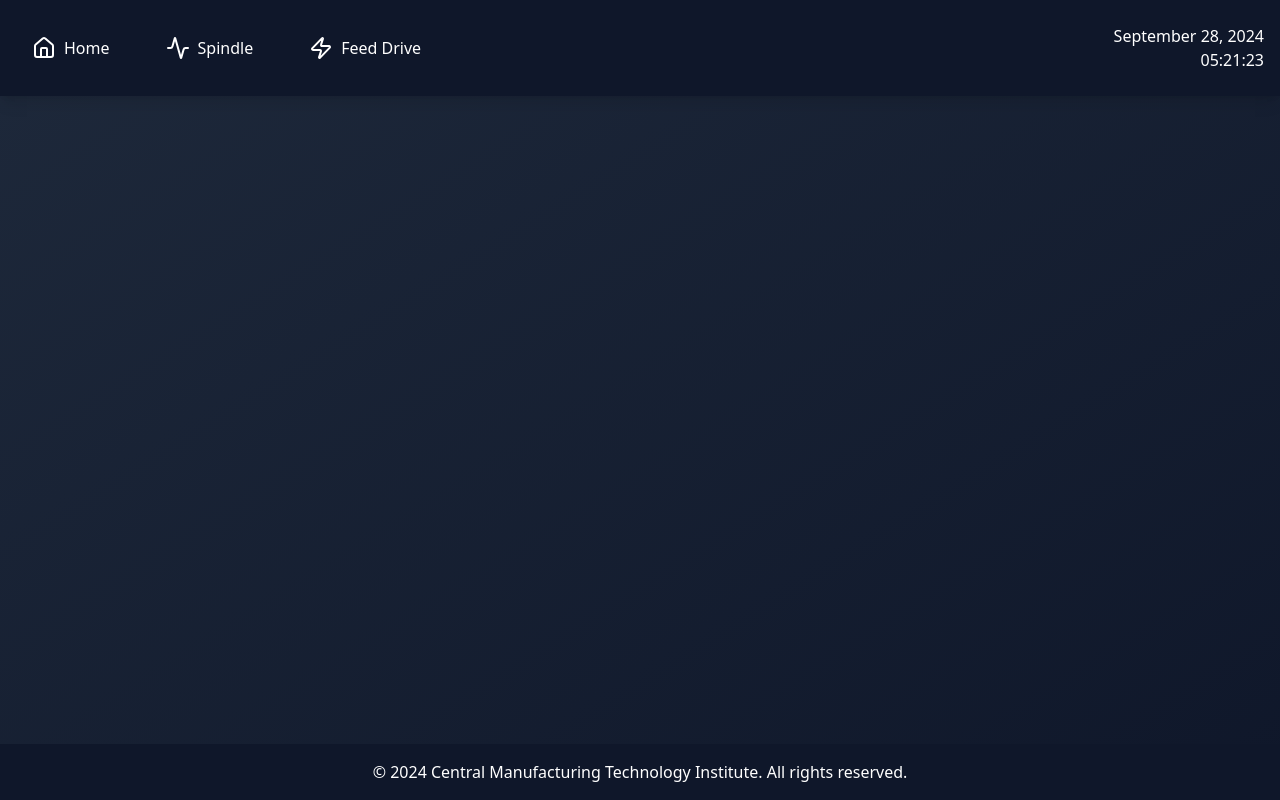
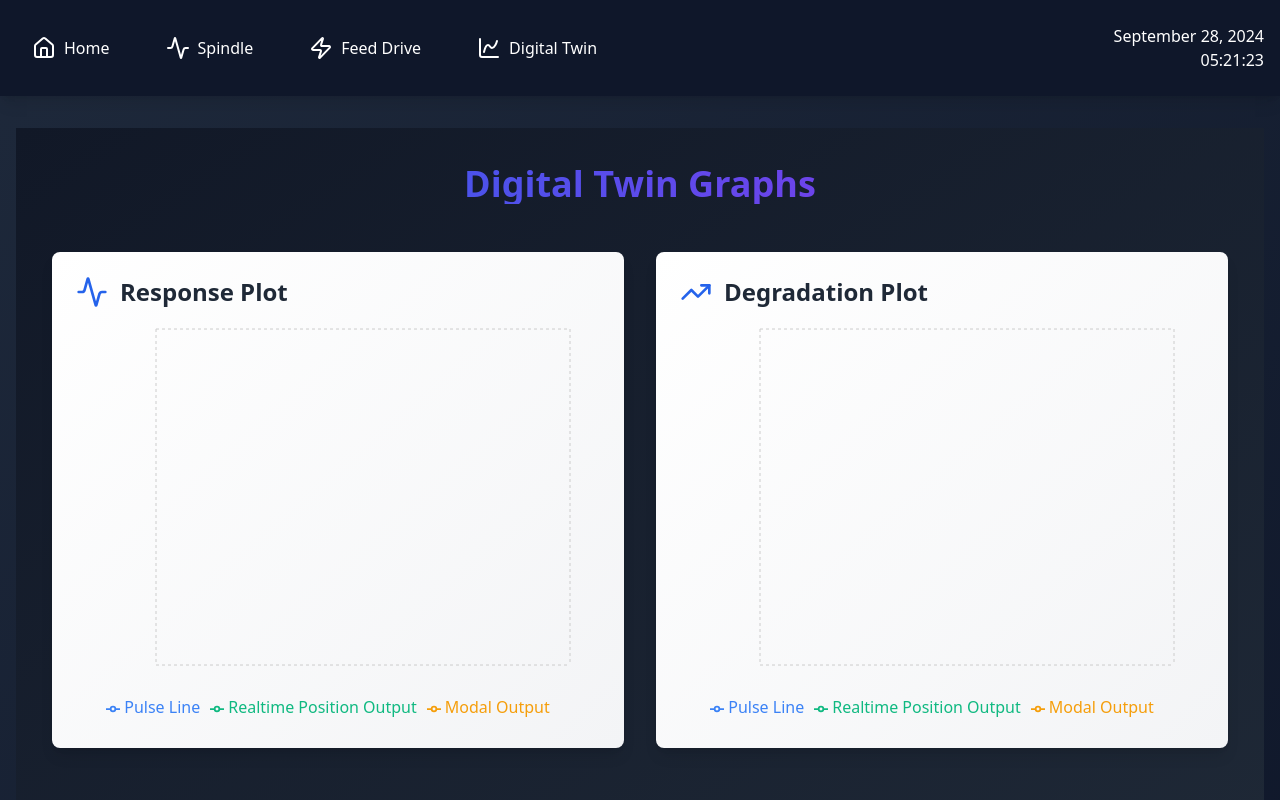
Before and after one commit to CodeWithPrat/OPCUA-dataFetching, a React (Create React App) app in the folder dashboard/: page /digital-twin in a window 1280 px wide. Shown: the top 800 px of the page. Built offline with nearby package versions, Linux system fonts and the light colour scheme; no server answers.

Commit message:
dynamic graphs have been added

```diff
--- a/dashboard/package.json
+++ b/dashboard/package.json
@@ -18,6 +18,7 @@
     "react-dom": "^18.3.1",
     "react-router-dom": "^6.26.2",
     "react-scripts": "5.0.1",
+    "recharts": "^2.13.0",
     "web-vitals": "^2.1.4"
   },
   "scripts": {
--- a/dashboard/src/App.js
+++ b/dashboard/src/App.js
@@ -1,9 +1,10 @@
 import React, { useEffect, useState } from 'react';
 import { BrowserRouter as Router, Routes, Route, Link } from 'react-router-dom';
-import { Home, Activity, Zap } from 'lucide-react';
+import { Home, Activity, Zap, ChartSpline  } from 'lucide-react';
 import HomePage from "./components/mainIndex/Homepage";
 import MultipleGauges from "./components/spindle/Spindle";
 import MultipleGaugesFD from "./components/feedDrive/FeedDrive";
+import DigitalTwin from './components/DigitalTwin/DigitalTwin';
 
 // DateTimeDisplay Component
 function DateTimeDisplay() {
@@ -48,6 +49,7 @@ function App() {
               <NavItem to="/" icon={<Home />} text="Home" />
               <NavItem to="/spindle" icon={<Activity />} text="Spindle" />
               <NavItem to="/feed-drive" icon={<Zap />} text="Feed Drive" />
+              <NavItem to="/digital-twin" icon={<ChartSpline />} text="Digital Twin" />
             </ul>
             {/* Right side date and time display */}
             <DateTimeDisplay />
@@ -58,6 +60,7 @@ function App() {
             <Route path="/" element={<HomePage />} />
             <Route path="/spindle" element={<MultipleGauges />} />
             <Route path="/feed-drive" element={<MultipleGaugesFD />} />
+            <Route path="/digital-twin" element={<DigitalTwin />} />
           </Routes>
         </main>
         <footer className="bg-slate-900 text-white text-center py-4">
--- /dev/null
+++ b/dashboard/src/components/DigitalTwin/DigitalTwin.js
@@ -0,0 +1,90 @@
+import React, { useState, useEffect } from 'react';
+import axios from 'axios';
+import { LineChart, Line, XAxis, YAxis, CartesianGrid, Tooltip, Legend, ResponsiveContainer } from 'recharts';
+import { Activity, TrendingUp, BarChart2 } from 'lucide-react';
+
+const API_URL = 'https://cmti-edge.online/OPCUA/digitaltwin.php';
+const FETCH_INTERVAL = 100; // 100 milliseconds
+
+const Card = ({ children, title, icon: Icon }) => (
+  <div className="bg-gradient-to-br from-white to-gray-100 rounded-lg shadow-lg p-6 mb-8 w-full lg:w-[calc(50%-1rem)] transition-all duration-300 ease-in-out hover:shadow-xl hover:scale-105">
+    <div className="flex items-center mb-4">
+      <Icon className="w-8 h-8 mr-3 text-blue-600" />
+      <h2 className="text-2xl font-bold text-gray-800">{title}</h2>
+    </div>
+    {children}
+  </div>
+);
+
+const DigitalTwin = () => {
+  const [data1, setData1] = useState([]);
+  const [data2, setData2] = useState([]);
+  const [isLoading, setIsLoading] = useState(true);
+
+  useEffect(() => {
+    const fetchData = async () => {
+      try {
+        const response = await axios.get(API_URL);
+        const newData = response.data;
+
+        setData1(prevData => {
+          const updatedData = [...prevData, newData.graph1];
+          return updatedData.slice(-100); // Keep only the last 100 data points
+        });
+
+        setData2(prevData => {
+          const updatedData = [...prevData, newData.graph2];
+          return updatedData.slice(-100); // Keep only the last 100 data points
+        });
+
+        setIsLoading(false);
+      } catch (error) {
+        console.error('Error fetching data:', error);
+        setIsLoading(false);
+      }
+    };
+
+    const intervalId = setInterval(fetchData, FETCH_INTERVAL);
+
+    return () => clearInterval(intervalId);
+  }, []);
+
+  const renderGraph = (data, title, icon) => (
+    <Card title={title} icon={icon}>
+      {isLoading ? (
+        <div className="flex justify-center items-center h-96">
+          <div className="animate-spin rounded-full h-32 w-32 border-t-2 border-b-2 border-blue-500"></div>
+        </div>
+      ) : (
+        <ResponsiveContainer width="100%" height={400}>
+          <LineChart data={data} margin={{ top: 5, right: 30, left: 20, bottom: 5 }}>
+            <CartesianGrid strokeDasharray="3 3" stroke="#ccc" />
+            <XAxis dataKey="timestamp" stroke="#666" />
+            <YAxis stroke="#666" />
+            <Tooltip contentStyle={{ backgroundColor: 'rgba(255, 255, 255, 0.8)', borderRadius: '8px' }} />
+            <Legend />
+            <Line type="monotone" dataKey="pulse" stroke="#3b82f6" strokeWidth={2} name="Pulse Line" dot={false} />
+            <Line type="monotone" dataKey="position" stroke="#10b981" strokeWidth={2} name="Realtime Position Output" dot={false} />
+            <Line type="monotone" dataKey="modal" stroke="#f59e0b" strokeWidth={2} name="Modal Output" dot={false} />
+          </LineChart>
+        </ResponsiveContainer>
+      )}
+    </Card>
+  );
+
+  return (
+    <div className="bg-gradient-to-br from-gray-900 to-gray-800 min-h-screen p-9">
+      <div className="container mx-auto">
+        <h1 className="text-4xl font-extrabold text-center bg-clip-text text-transparent bg-gradient-to-r from-blue-600 to-purple-600 mb-12">
+          Digital Twin Graphs
+        </h1>
+        <div className="flex flex-col lg:flex-row justify-between items-start space-y-8 lg:space-y-0 lg:space-x-8">
+          {renderGraph(data1, "Response Plot", Activity)}
+          {renderGraph(data2, "Degradation Plot", TrendingUp)}
+        </div>
+      </div>
+    </div>
+  );
+};
+
+export default DigitalTwin;
```
Also changed, not shown: 1 other file (tests, documents, lock files or other folders).
